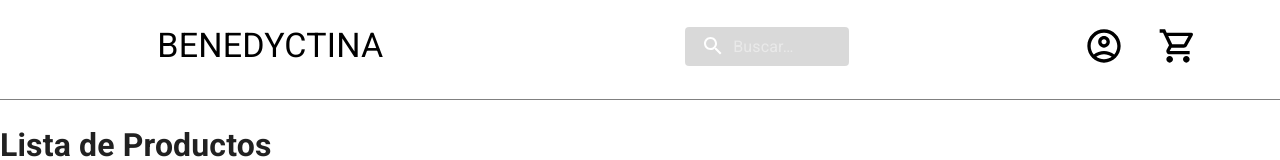
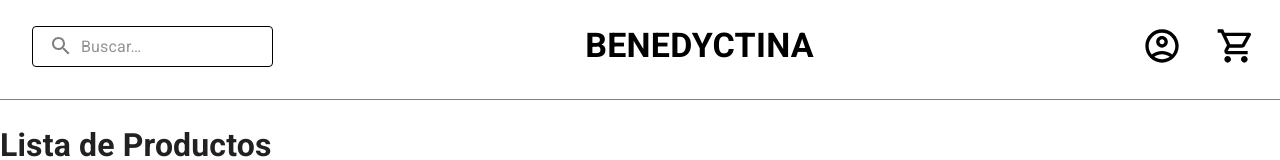
Before and after one commit to michellecamposc/Benedyctina-ecommerce, a React (Vite) app: page / in a window 1280 px wide. Shown: the top 160 px of the page. Built offline with nearby package versions, Linux system fonts and the light colour scheme; no server answers.

Commit message:
Navbar with some modifications in the search input

```diff
--- a/src/components/header/Navbar.jsx
+++ b/src/components/header/Navbar.jsx
@@ -1,6 +1,6 @@
 import React from "react";
 import { AppBar, Toolbar, Typography, InputBase, Box } from "@mui/material";
-import { styled, alpha } from "@mui/material/styles";
+import { styled } from "@mui/material/styles";
 import SearchIcon from "@mui/icons-material/Search";
 import AccountCircleOutlinedIcon from "@mui/icons-material/AccountCircleOutlined";
 import ShoppingCartOutlinedIcon from "@mui/icons-material/ShoppingCartOutlined";
@@ -8,10 +8,8 @@ import ShoppingCartOutlinedIcon from "@mui/icons-material/ShoppingCartOutlined";
 const Search = styled("div")(({ theme }) => ({
   position: "relative",
   borderRadius: theme.shape.borderRadius,
-  backgroundColor: alpha(theme.palette.common.black, 0.15),
-  "&:hover": {
-    backgroundColor: alpha(theme.palette.common.black, 0.25),
-  },
+  backgroundColor: "white",
+  border: "1px solid black",
   marginLeft: 0,
   width: "100%",
   [theme.breakpoints.up("sm")]: {
@@ -28,22 +26,16 @@ const SearchIconWrapper = styled("div")(({ theme }) => ({
   display: "flex",
   alignItems: "center",
   justifyContent: "center",
+  color: "grey",
 }));
 
 const StyledInputBase = styled(InputBase)(({ theme }) => ({
-  color: "inherit",
+  color: "black",
   "& .MuiInputBase-input": {
     padding: theme.spacing(1, 1, 1, 0),
-    // vertical padding + font size from searchIcon
     paddingLeft: `calc(1em + ${theme.spacing(4)})`,
-    transition: theme.transitions.create("width"),
     width: "100%",
-    [theme.breakpoints.up("sm")]: {
-      width: "12ch",
-      "&:focus": {
-        width: "20ch",
-      },
-    },
+    backgroundColor: "transparent",
   },
 }));
 
@@ -51,17 +43,6 @@ const IconContainer = styled("div")({
   display: "flex",
   alignItems: "center",
   gap: 2,
-});
-
-const NavigationBar = styled(AppBar)({
-  display: "flex",
-  justifyContent: "space-around",
-  alignItems: "center",
-  bgcolor: "white",
-  borderBottom: "1px solid grey",
-  height: 100,
-  paddingTop: "14px",
-  boxShadow: "none",
 });
 
 const Navbar = () => {
@@ -84,49 +65,22 @@ const Navbar = () => {
             alignItems: "center",
           }}
         >
-          <div
-            style={{
-              display: "flex",
-              alignItems: "center",
-              justifyContent: "center",
-              width: "40%",
-            }}
-          >
-            <Typography
-              variant="h4"
-              noWrap
-              component="div"
-              sx={{ color: "black" }}
-            >
-              BENEDYCTINA
-            </Typography>
-          </div>
-          <div
-            style={{
-              display: "flex",
-              alignItems: "center",
-              justifyContent: "center",
-              width: "40%",
-            }}
-          >
           <Search>
             <SearchIconWrapper>
               <SearchIcon />
             </SearchIconWrapper>
             <StyledInputBase
               placeholder="Buscar…"
-                inputProps={{ "aria-label": "search", color: "black" }}
+              inputProps={{ "aria-label": "search" }}
             />
           </Search>
-          </div>
-          <div
-            style={{
-              display: "flex",
-              alignItems: "center",
-              justifyContent: "center",
-              width: "20%",
-            }}
+          <Typography
+            variant="h4"
+            component="h1"
+            sx={{ color: "black", fontWeight: "bold" }}
           >
+            BENEDYCTINA
+          </Typography>
           <IconContainer sx={{ marginLeft: 2 }}>
             <AccountCircleOutlinedIcon
               sx={{
@@ -140,7 +94,6 @@ const Navbar = () => {
               sx={{ color: "black", width: 40, height: 40, marginLeft: 2 }}
             />
           </IconContainer>
-          </div>
         </Toolbar>
       </AppBar>
     </Box>
```
Lines whose indentation alone changed are shown as unchanged.
